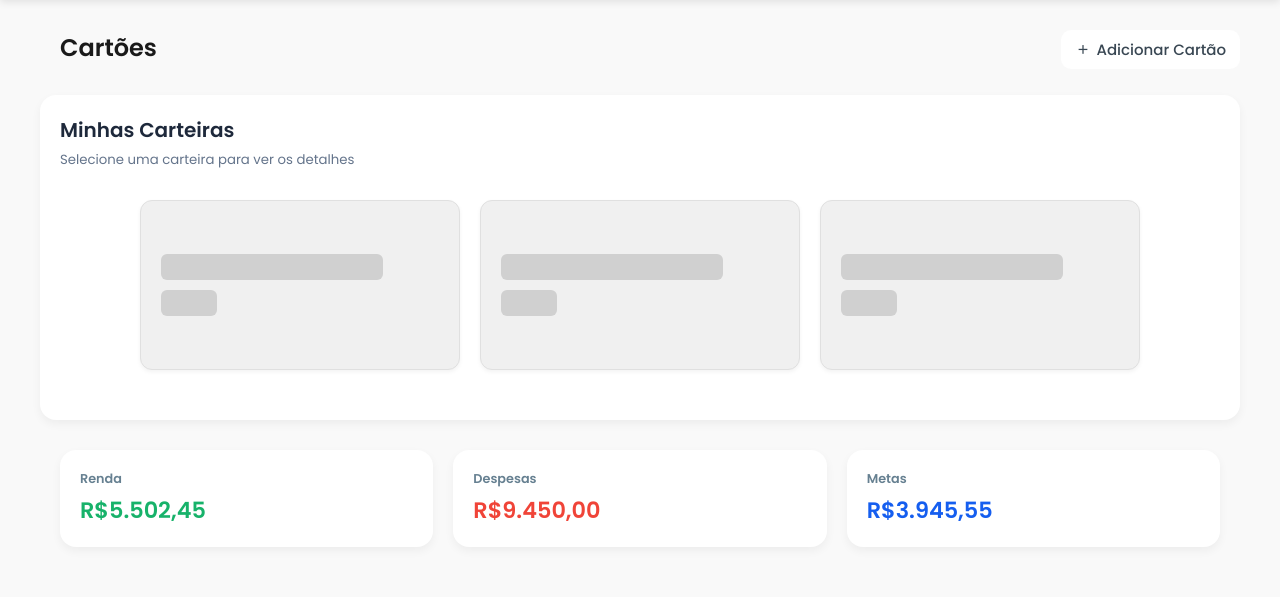
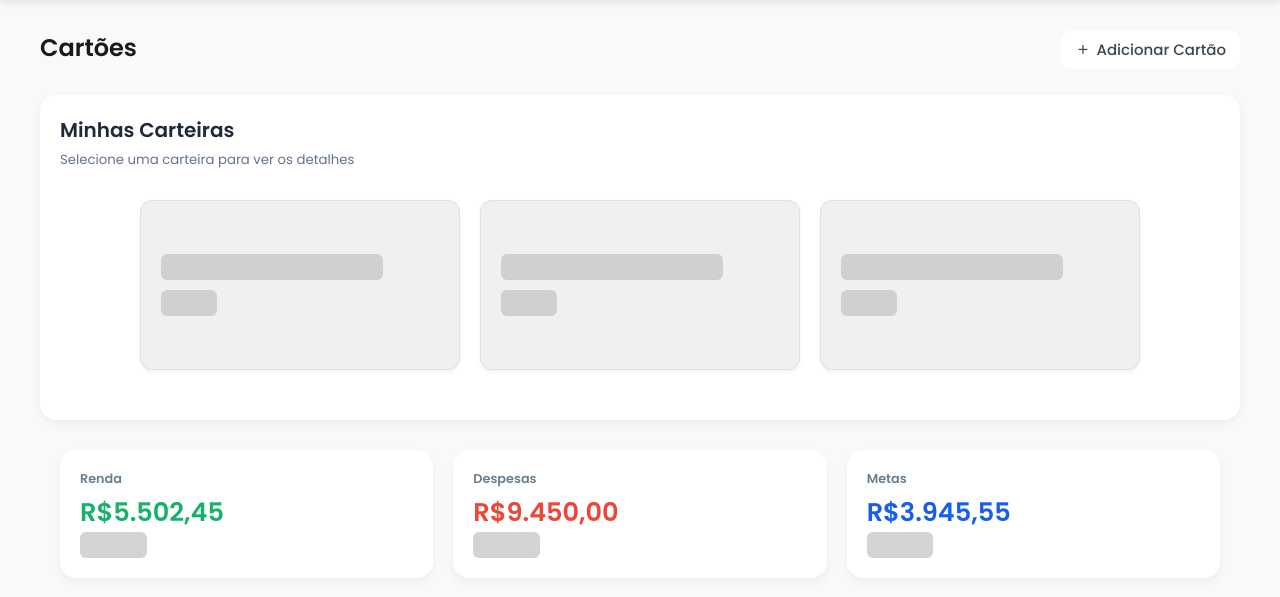
Before and after one commit to mauricio-m-dev/Gerenciador-Financeiro, a PHP site: page /View/Cartao.php in a window 1280 px wide. Shown: the part 73-670 px from the top of the page. Run offline with PHP 8.4, Linux system fonts and the light colour scheme.

Commit message:
feat: responsividade

```diff
--- a/View/Cartao.php
+++ b/View/Cartao.php
@@ -73,6 +73,7 @@
             <div class="Renda mini-summary-card income-card">
                 <h4 class="summary-title">Renda</h4>
                 <p class="summary-value">R$5.502,45</p>
+                <div class="inner-block small2"></div>
 
 
 
@@ -82,6 +83,7 @@
             <div class="Despesas mini-summary-card expense-card">
                 <h4 class="summary-title">Despesas</h4>
                 <p class="summary-value">R$9.450,00</p>
+                <div class="inner-block small2"></div>
 
 
 
@@ -91,6 +93,7 @@
             <div class="Metas mini-summary-card goal-card">
                 <h4 class="summary-title">Metas</h4>
                 <p class="summary-value goal-value">R$3.945,55</p>
+                <div class="inner-block small2"></div>
 
             </div>
         </div>
--- a/template/asset/css/Cartao.css
+++ b/template/asset/css/Cartao.css
@@ -110,7 +110,7 @@ body {
     font-weight: 600;
     color: #1a1a1a;
     display: inline-block;
-    margin-left: 20px ;
+    margin: 0 auto ;
 
 
 }
@@ -155,10 +155,10 @@ body {
     color: #64748b;
 }
 
-/* ======= BLOCO DE INFORMAÇÕES (RENDA, DESPESAS, METAS) ======= */
+
 .main-content2 {
     display: flex;
-    max-width: 1200px;
+    max-width: 1300px;
     margin: 30px auto;
     padding: 0 20px;
     gap: 20px;
@@ -194,7 +194,7 @@ body {
 }
 
 .Minha-carteira {
-    max-width: 1200px;
+    max-width: 1300px;
     margin: 0 auto;
     margin-top: 30px;
 }
@@ -267,7 +267,7 @@ body {
 }
 
 .summary-value {
-    font-size: 1.4em;
+    font-size: 1.6em;
 
     margin-top: 0;
 
@@ -303,3 +303,9 @@ body {
     color: #666;
     margin-bottom: 5px;
 }
+.inner-block.small2{
+    width: 20%;
+    height: 26px;
+    ;;
+
+}
```
